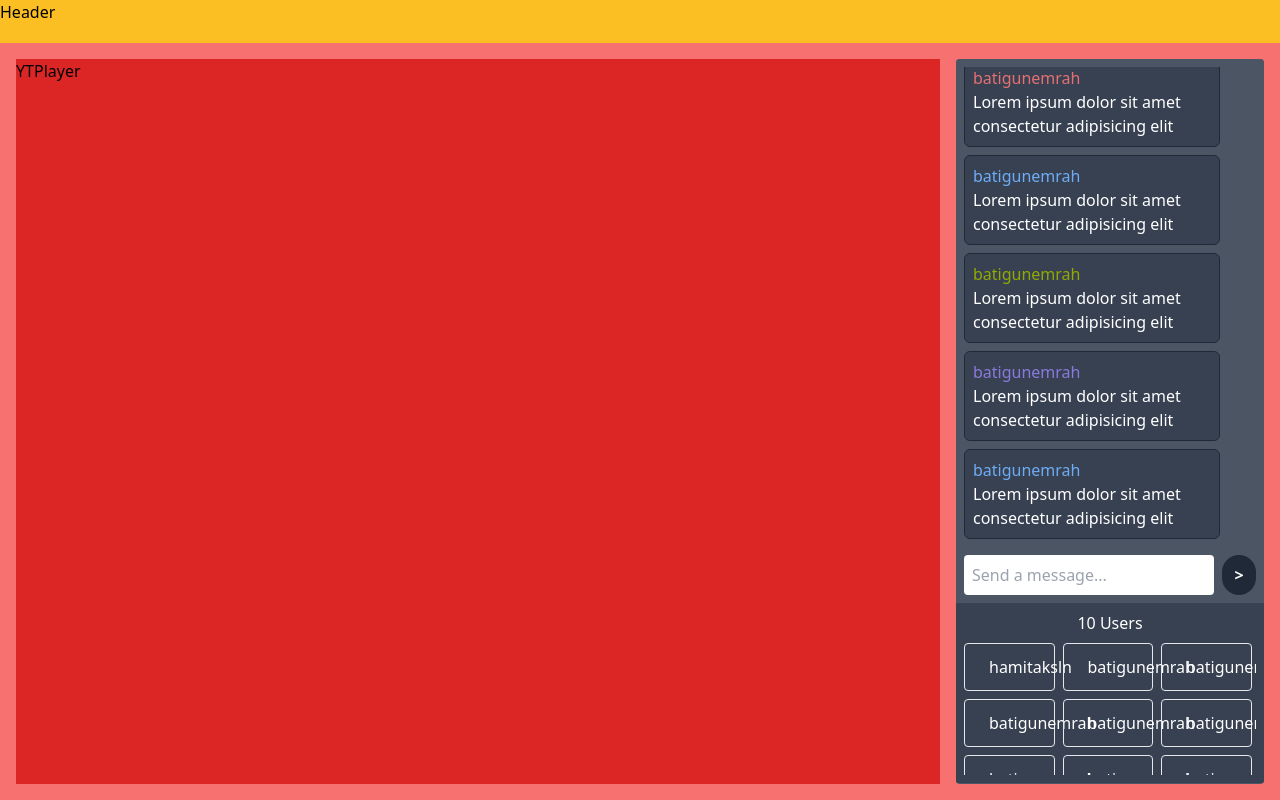
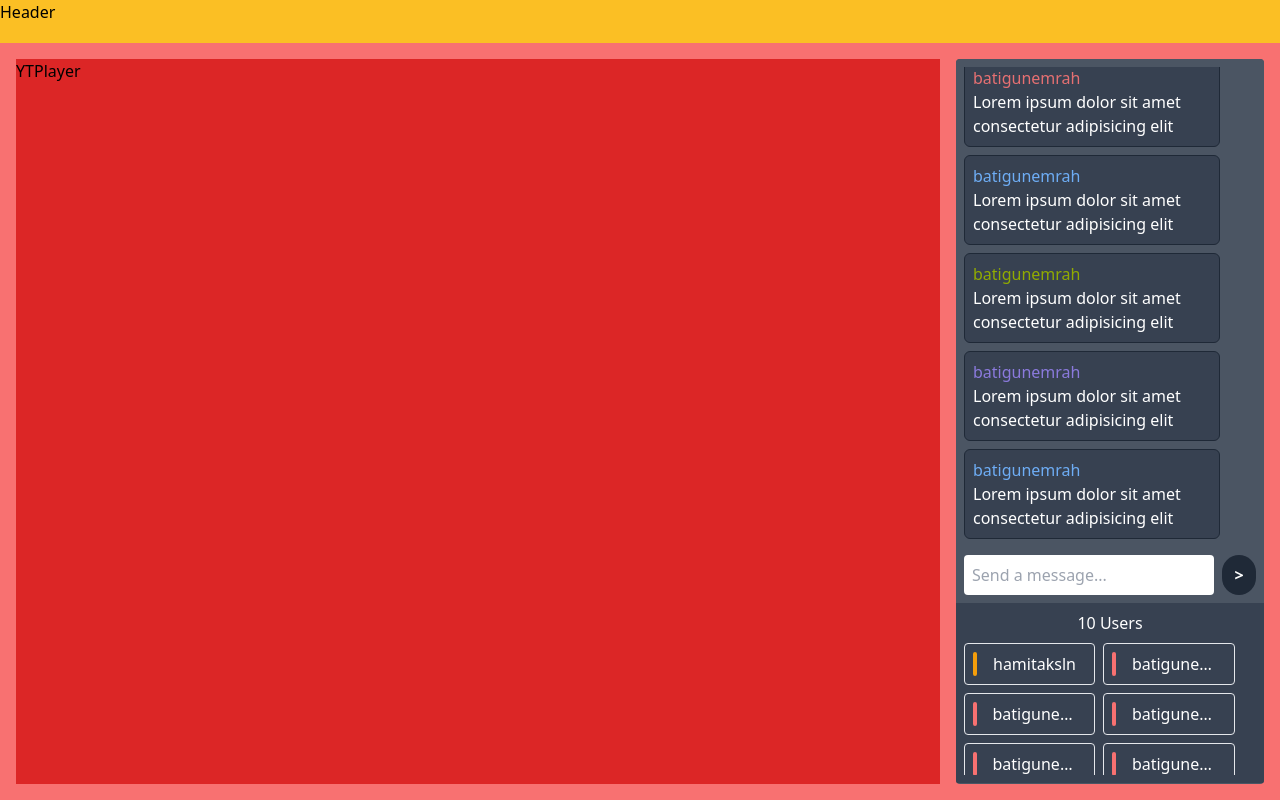
Before and after one commit to hamitaksln/Youtube-Sync, a Next.js app: page / in a window 1280 px wide. Built offline with nearby package versions, Linux system fonts and the light colour scheme.

Commit message:
text_truncate

```diff
--- a/components/chat-users/index.js
+++ b/components/chat-users/index.js
@@ -21,16 +21,15 @@ function ChatUsers() {
                 {users.length} Users
             </div>
             <div className="w-full h-full flex flex-wrap  gap-2 overflow-y-auto overflow-x-hidden">
-                {users.map((user) => (
-                    <div className="w-[31%] h-12 flex gap-4 items-center p-2 px-2 border rounded cursor-pointer hover:bg-gray-600">
+                {users.map((user,index) => (
+                    <div key={index} className="w-[100%] xl:w-[45%] 2xl:w-[31%] flex gap-4 items-center p-2 px-2 border rounded cursor-pointer hover:bg-gray-600">
                         <div
                             className={cx("h-full w-1 bg-red-400 rounded", {
                                 "bg-yellow-500": user.permission
                             })}
                         ></div>
-                        <div className="w-full">
-                            {" "}
-                            <span>{user.username}</span>
+                        <div className="flex flex-col truncate">
+                            <span className="truncate">{user.username}</span>
                         </div>
                     </div>
                 ))}
```
